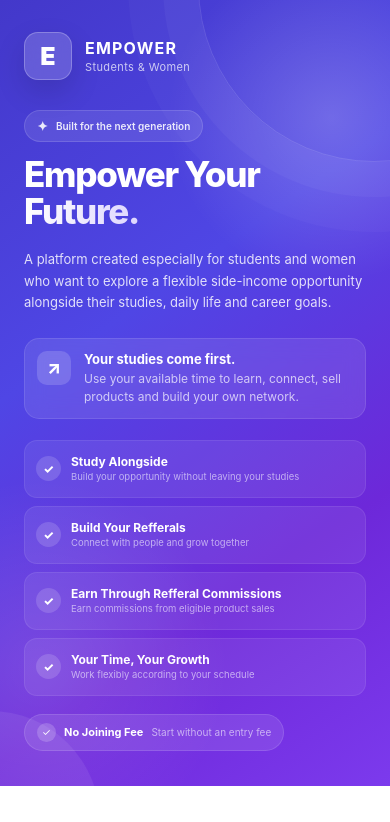
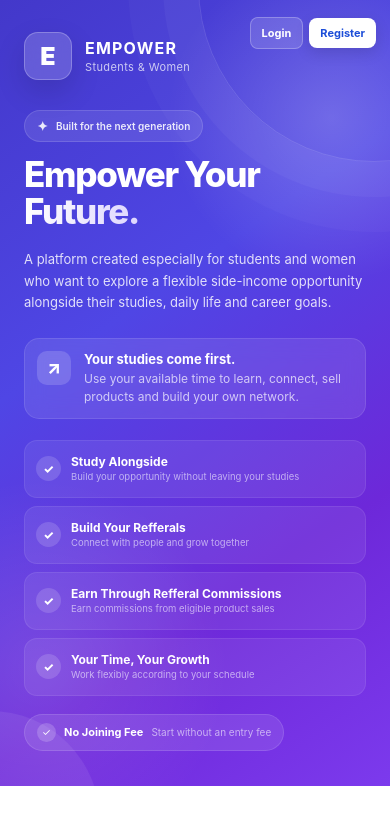
Before and after one commit to ay6422853-rgb/students-women-empower, a React (Vite) app in the folder frontend/: page / in a window 390 px wide. Shown: the top 822 px of the page. Built offline with nearby package versions, Linux system fonts and the light colour scheme; no server answers.

Commit message:
Add member referral sharing

```diff
--- a/frontend/src/pages/auth/Login.jsx
+++ b/frontend/src/pages/auth/Login.jsx
@@ -72,6 +72,31 @@ function Login() {
               <strong>EMPOWER</strong>
               <span>Students & Women</span>
             </div>
+          </div>
+
+          <div className="mobile-auth-nav">
+            <button
+              type="button"
+              className="mobile-auth-login active"
+              onClick={() => {
+                document
+                  .querySelector(".auth-form-wrapper")
+                  ?.scrollIntoView({
+                    behavior: "smooth",
+                    block: "start",
+                  });
+              }}
+            >
+              Login
+            </button>
+
+            <button
+              type="button"
+              className="mobile-auth-register"
+              onClick={() => navigate("/register")}
+            >
+              Register
+            </button>
           </div>
 
           <div className="auth-info-content">
--- a/frontend/src/pages/auth/login.css
+++ b/frontend/src/pages/auth/login.css
@@ -1237,3 +1237,104 @@
 
   outline-offset: 3px;
 }
+
+/* =====================================================
+   MOBILE AUTH NAVIGATION
+===================================================== */
+
+.mobile-auth-nav {
+  display: none;
+}
+
+
+/* =====================================================
+   MOBILE
+===================================================== */
+
+@media (max-width: 768px) {
+
+  .auth-info {
+    position: relative;
+  }
+
+  .mobile-auth-nav {
+    display: flex;
+    position: absolute;
+    top: 22px;
+    right: 18px;
+    align-items: center;
+    gap: 8px;
+    z-index: 20;
+  }
+
+  .mobile-auth-nav button {
+    border: none;
+    cursor: pointer;
+    font-family: inherit;
+    font-size: 12px;
+    font-weight: 700;
+    padding: 9px 14px;
+    border-radius: 10px;
+    transition: all 0.2s ease;
+  }
+
+  .mobile-auth-login {
+    background: rgba(255, 255, 255, 0.14);
+    color: #ffffff;
+    border: 1px solid rgba(255, 255, 255, 0.25) !important;
+  }
+
+  .mobile-auth-login:hover {
+    background: rgba(255, 255, 255, 0.22);
+  }
+
+  .mobile-auth-register {
+    background: #ffffff;
+    color: #1d4ed8;
+    box-shadow: 0 5px 15px rgba(0, 0, 0, 0.12);
+  }
+
+  .mobile-auth-register:hover {
+    transform: translateY(-1px);
+  }
+
+  /*
+    Information card ke content ko buttons se
+    overlap hone se bachana
+  */
+  .auth-brand {
+    padding-right: 150px;
+  }
+
+  /*
+    Mobile par login form naturally information
+    section ke neeche rahega.
+  */
+  .auth-form-wrapper {
+    scroll-margin-top: 10px;
+  }
+}
+
+
+/* =====================================================
+   SMALL PHONES
+===================================================== */
+
+@media (max-width: 480px) {
+
+  .mobile-auth-nav {
+    top: 17px;
+    right: 14px;
+    gap: 6px;
+  }
+
+  .mobile-auth-nav button {
+    font-size: 11px;
+    padding: 8px 11px;
+    border-radius: 8px;
+  }
+
+  .auth-brand {
+    padding-right: 135px;
+  }
+}
```
